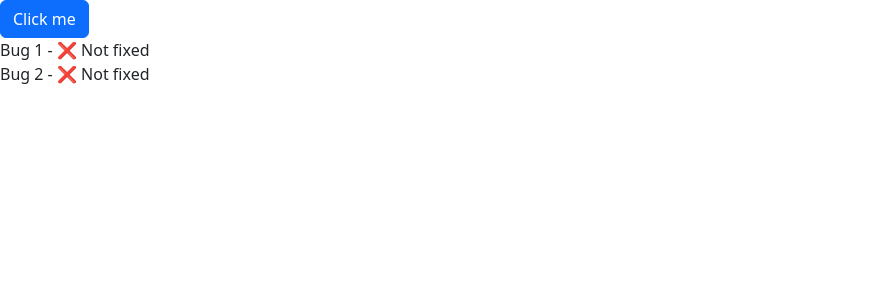
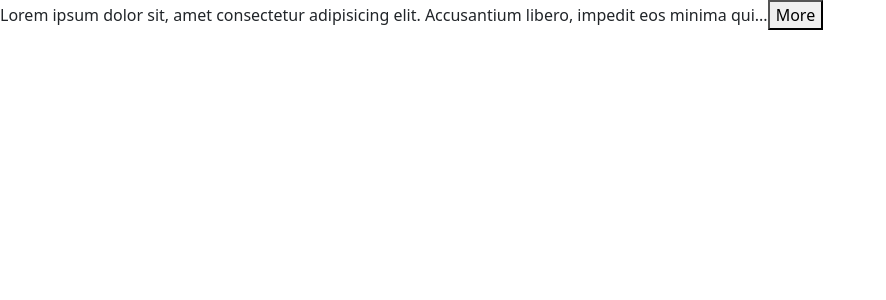
Before and after one commit to ammadmohsin/React-Course, a React (Vite) app in the folder react-app/: page / in a window 1280 px wide. Shown: the top 300 px of the page, without its empty margins (0-886 px from the left). Built offline with nearby package versions, Linux system fonts and the light colour scheme.

Commit message:
React Course

```diff
--- a/react-app/src/App.tsx
+++ b/react-app/src/App.tsx
@@ -1,29 +1,19 @@
 // import ListGroup from "./components/ListGroup"; => (import "function" from "filePath";)
 // import Alert from "./components/Alert";
-import Button from "./components/Button";
+// import Button from "./components/Button";
+// import NavBar from "./components/NavBar";
+// import Cart from "./components/Cart";
 import { useState } from "react";
+import ExpandableText from "./components/ExpandableText";
 
 function App() {
-  const [bugs, setBugs] = useState([
-    { id: 1, title: "Bug 1", fixed: false },
-    { id: 2, title: "Bug 2", fixed: false },
-  ]);
-
-  const handleClick = () => {
-    setBugs(bugs.map((bug) => (bug.id === 1 ? { ...bug, fixed: true } : bug)));
-  };
-
   return (
-    <div>
-      <Button onClick={handleClick}>Click me</Button>
-      <div>
-        {bugs.map((bug) => (
-          <div key={bug.id}>
-            {bug.title} - {bug.fixed ? "✅ Fixed" : "❌ Not fixed"}
-          </div>
-        ))}
-      </div>
-    </div>
+    <ExpandableText>
+      Lorem ipsum dolor sit, amet consectetur adipisicing elit. Accusantium
+      libero, impedit eos minima quidem repellendus quis deleniti, porro ea
+      ratione amet vero molestias doloremque ipsa reiciendis culpa consectetur
+      ut. Officiis!
+    </ExpandableText>
   );
 }
 
@@ -183,3 +173,40 @@
 //     </div>
 //   );
 // }
+
+// SHARING STATE BETWEEN COMPONENTS :
+// function App() {
+//   const [cart, setCart] = useState(["SunScreen", "Airpods", "Umbrella"]);
+
+//   return (
+//     <div>
+//       <NavBar cartItemsCount={cart.length} />
+//       <Cart
+//         cartItems={cart}
+//         onClear={() => {
+//           setCart([]);
+//         }}
+//       ></Cart>
+//     </div>
+//   );
+// }
+
+// UPDATING STATES :
+// function App() {
+//   const [cart, setCart] = useState({
+//     discount: 0.1,
+//     items: [
+//       { id: 1, title: "Product 1", quantity: 1 },
+//       { id: 2, title: "Product 2", quantity: 1 },
+//     ],
+//   });
+
+//   const onclick = () => {
+//     setCart({
+//       ...cart,
+//       items: cart.items.map((item) =>
+//         item.id === 1 ? { ...item, quantity: 2 } : item
+//       ),
+//     });
+//   };
+// }
--- /dev/null
+++ b/react-app/src/components/Cart.tsx
@@ -0,0 +1,22 @@
+import ListGroup from "./ListGroup";
+
+interface Props {
+    cartItems: string[];
+    onClear: () => void;
+}
+
+function Cart({ cartItems, onClear }: Props) {
+  return (
+    <>
+      <div>Cart</div>
+      <ul>
+        {cartItems.map((item) => (
+          <li key={item}> {item} </li>
+        ))}
+          </ul>
+          <button onClick={onClear}> Clear </button>
+    </>
+  );
+}
+
+export default Cart;
--- /dev/null
+++ b/react-app/src/components/ExpandableText.tsx
@@ -0,0 +1,26 @@
+import React from "react";
+import { ReactNode } from "react";
+import { useState } from "react";
+
+interface Props {
+  children: string;
+  maxChars?: number;
+}
+
+const ExpandableText = ({ children, maxChars = 100 }: Props) => {
+  const [isExpanded, setExpanded] = useState(false);
+
+  if (children.length <= maxChars) return <p>{children}</p>;
+  const text = isExpanded ? children : children.substring(0, maxChars);
+
+  return (
+    <p>
+      {text}...
+      <button onClick={() => setExpanded(!isExpanded)}>
+        {isExpanded ? "Less" : "More"}
+      </button>
+    </p>
+  );
+};
+
+export default ExpandableText;
--- /dev/null
+++ b/react-app/src/components/NavBar.tsx
@@ -0,0 +1,15 @@
+import React from 'react'
+
+interface Props {
+  cartItemsCount: number;
+}
+
+const NavBar = ({cartItemsCount} : Props) => {
+  return (
+    <div>
+        NavBar : {cartItemsCount};
+    </div>
+  )
+}
+
+export default NavBar
```
